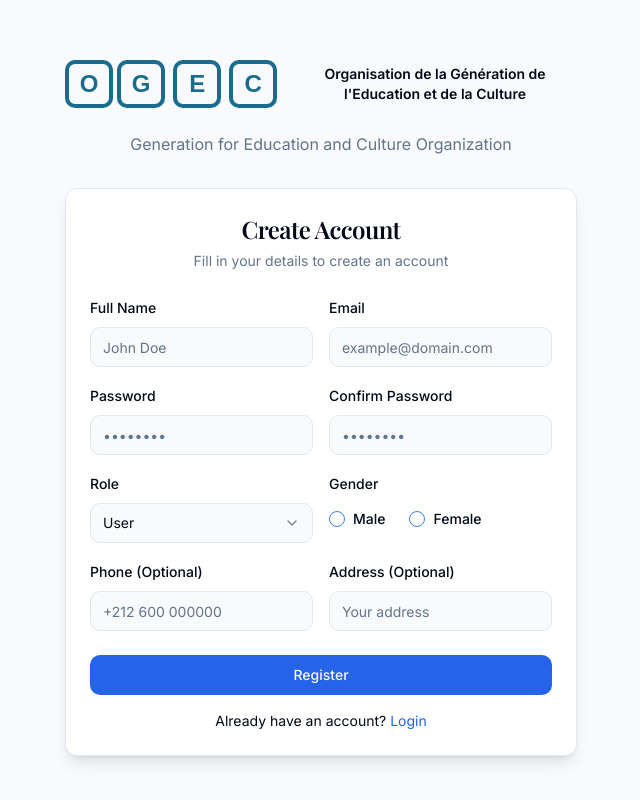
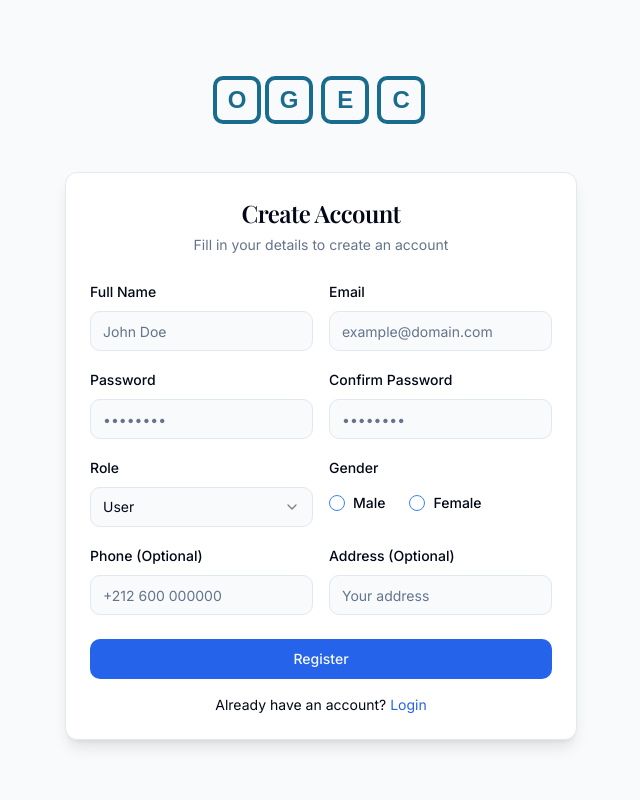
Before and after one commit to walidchy/hyper-yielding-yarrow, a React (Vite) app: page /register in a window 1280 px wide. Shown: the whole page, without its empty margins (319-959 px from the left). Built offline with nearby package versions, Linux system fonts and the light colour scheme.

Commit message:
Remove organization name from auth pages
Removes the organization's full name from the Login, Register, and ForgotPassword pages.

```diff
--- a/src/components/Logo.tsx
+++ b/src/components/Logo.tsx
@@ -8,12 +8,14 @@ interface LogoProps {
   className?: string;
   size?: 'sm' | 'md' | 'lg';
   collapsed?: boolean;
+  hideText?: boolean;
 }
 
 export const Logo: React.FC<LogoProps> = ({
   className,
   size = 'md',
-  collapsed = false
+  collapsed = false,
+  hideText = false
 }) => {
   const { theme } = useTheme();
   const { language } = useLanguage();
@@ -79,8 +81,8 @@ export const Logo: React.FC<LogoProps> = ({
         </div>
       </div>
 
-      {/* Brand text */}
-      {!collapsed && size !== 'sm' && (
+      {/* Brand text - only show if not hideText and not collapsed and size is not sm */}
+      {!hideText && !collapsed && size !== 'sm' && (
         <div className={cn('hidden lg:flex lg:flex-col')}>
           {isRTL}
           {!isRTL && <span className="font-semibold text-sm">Organisation de la Génération de l'Education et de la Culture</span>}
--- a/src/pages/ForgotPassword.tsx
+++ b/src/pages/ForgotPassword.tsx
@@ -1,4 +1,3 @@
-
 import React, { useState } from 'react';
 import { Link } from 'react-router-dom';
 import { Card, CardContent, CardDescription, CardFooter, CardHeader, CardTitle } from '@/components/ui/card';
@@ -38,8 +37,7 @@ const ForgotPassword = () => {
   return <div dir={direction} className="min-h-screen flex items-center justify-center p-4 bg-transparent">
       <div className="max-w-md w-full animate-fade-in">
         <div className="text-center mb-8">
-          <Logo size="lg" className="mx-auto mb-4" />
-          <p className="text-ogec-secondary mt-2">{t('general.appFullName')}</p>
+          <Logo size="lg" className="mx-auto mb-4" hideText={true} />
         </div>
 
         <Card className="border-ogec-border shadow-lg">
--- a/src/pages/Login.tsx
+++ b/src/pages/Login.tsx
@@ -100,8 +100,7 @@ const Login = () => {
       <AccountPendingModal open={pendingModalOpen} onClose={() => setPendingModalOpen(false)} />
       <div className="max-w-md w-full animate-fade-in">
         <div className="text-center mb-8 flex flex-col items-center">
-          <Logo size="lg" className="mx-auto" />
-          <p className="text-ogec-secondary mt-2">{t('general.appFullName')}</p>
+          <Logo size="lg" className="mx-auto" hideText={true} />
         </div>
 
         <Card className="border-ogec-border shadow-lg">
--- a/src/pages/Register.tsx
+++ b/src/pages/Register.tsx
@@ -159,8 +159,7 @@ const Register = () => {
 
       <div className="max-w-lg w-full animate-fade-in">
         <div className="text-center mb-8 flex flex-col items-center">
-          <Logo size="lg" className="mx-auto" />
-          <p className="text-ogec-secondary mt-2">{t('general.appFullName')}</p>
+          <Logo size="lg" className="mx-auto" hideText={true} />
         </div>
 
         <Card className="border-ogec-border shadow-lg">
```
